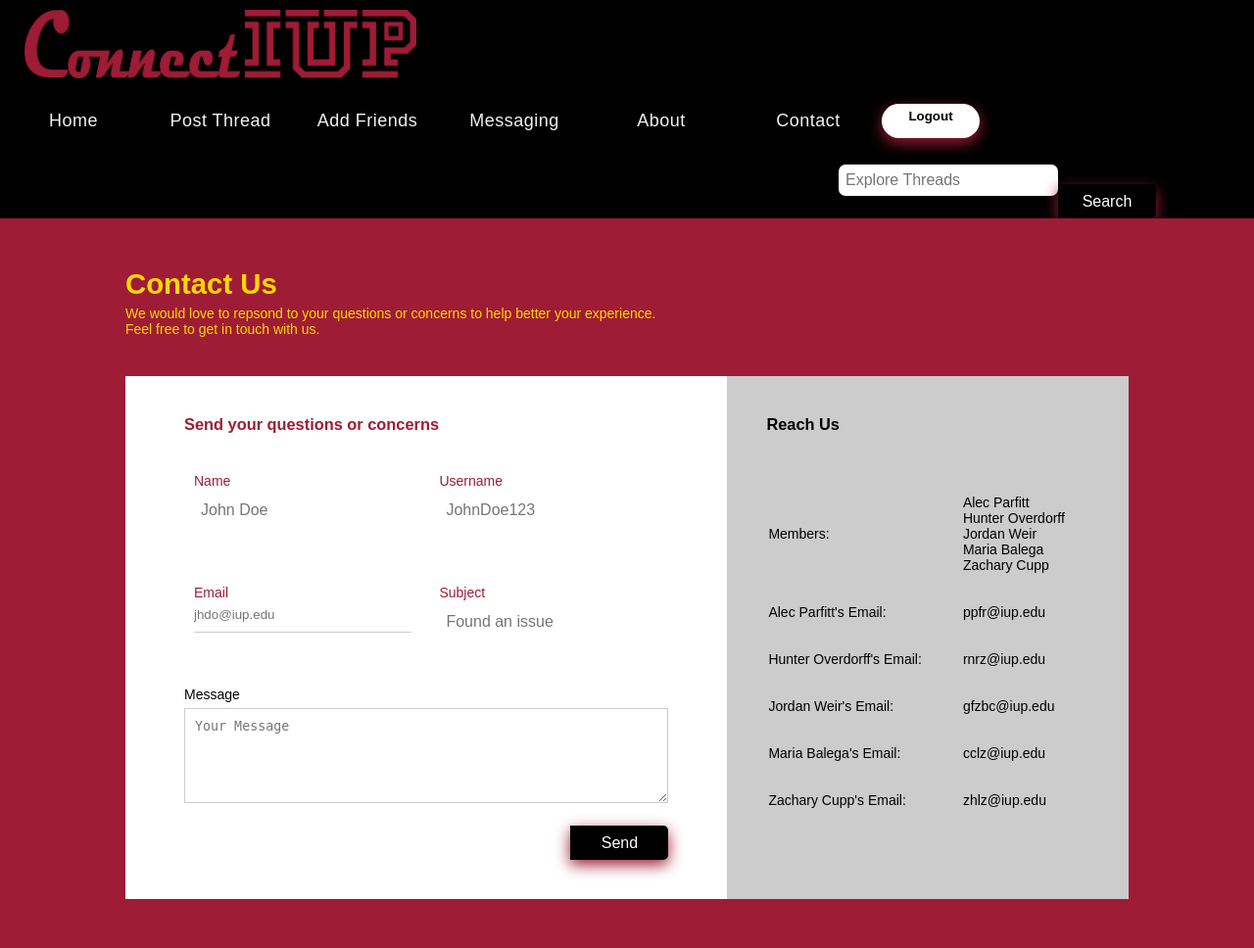
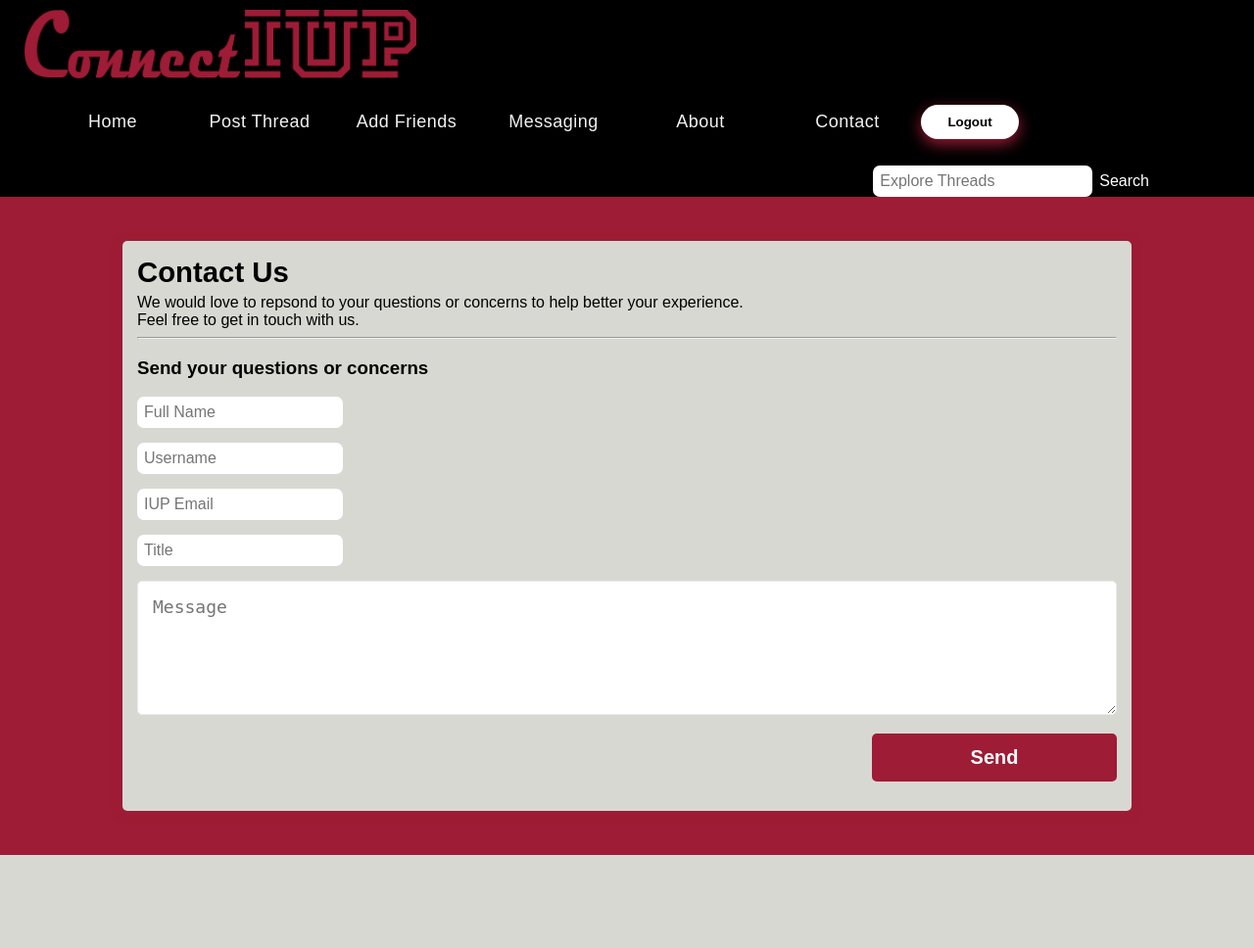
Before and after one commit to realmastercoder/connectiup, a PHP site: page /contact.html in a window 1280 px wide. Shown: the whole page at 98% size. After the commit the page ends 873 px from the top, so only its background shows below. Run offline with PHP 8.4, Linux system fonts and the light colour scheme.

Commit message:
cahnged styles

```diff
--- a/contact.html
+++ b/contact.html
@@ -3,105 +3,55 @@
     <head>
         <title>Contact Us</title>
         <link rel="stylesheet" href="css/contact.css">
-        <link rel="stylesheet" href="css/style.css">
         <link rel="stylesheet" href="css/home.css">
-        <link rel="stylesheet" href="css/post_page.css">
         <link rel="stylesheet" href="css/button.css">
     </head>
     <body>
         <div id="banner">
             <img src="images/LogoConnectIUP.png" style="width: 400px;">
         </div>
-          <nav class="menu">
+        <nav class ="menu">
             <ul>
                 <li><a href='homepage.php'> Home</a></li>
                 <li><a href='new_post.php'> Post Thread</a></li>
-              <li><a href='#'> Add Friends</a></li>
+                <li><a href='addfriends.php'> Add Friends</a></li>
                 <li><a href='#'> Messaging</a></li>
                 <li><a href='about.php'> About</a></li>
                 <li><a href='contact.html'> Contact</a></li>
                 <li><input type=button class="logout" onclick="window.location.href='logout.php'" value="Logout"></li>
             </ul>
-            <form class="search-form">
-              <input type="text" placeholder="Explore Threads">
+            <form class = "search-form">
+                <input type ="text" placeholder ="Explore Threads">
                 <button>Search</button>
             </form>
         </nav>
 
-        <div class="container">
+        <div class="box">
+            <div class="contentBox">
                 <h1>Contact Us</h1>
                 <p>We would love to repsond to your questions or concerns to help better your experience. <br> Feel free to get in touch with us.</p>
-            <div class="contact-box">
-                <div class="contact-left">
+                <hr>
                 <h3>Send your questions or concerns</h3>
                     <form>
-
                         <div class="input-row">
                             <div class="input-group">
-                                <label>Name</label>
-                                <input type="text" placeholder="John Doe">
+                                <input type="text" placeholder="Full Name">
                             </div>
                             <div class="input-group">
-                                <label>Username</label>
-                                <input type="text" placeholder="JohnDoe123">
+                                <input type="text" placeholder="Username">
                             </div>
                         </div>
                         <div class="input-row">
                             <div class="input-group">
-                                <label>Email</label>
-                                <input type="email" placeholder="jhdo@iup.edu">
+                                <input type="text" placeholder="IUP Email">
                             </div>
                             <div class="input-group">
-                                <label>Subject</label>
-                                <input type="text" placeholder="Found an issue">
+                                <input type="text" placeholder="Title">
                             </div>
                         </div>
-
-                        <label>Message</label>
-                        <textarea rows="5" placeholder="Your Message"></textarea>
-
+                        <textarea rows="5" placeholder="Message"></textarea>
                         <button type="submit">Send</button>
-
                     </form>
-                </div>
-
-                <div class="contact-right">
-                    <h3>Reach Us</h3>
-
-
-                    <table>
-                        <tr>
-                            <td>Members:</td>
-                            <td>Alec Parfitt<br>
-                            Hunter Overdorff<br>
-                            Jordan Weir<br>
-                            Maria Balega<br>
-                            Zachary Cupp
-                            </td>
-                        </tr>
-                        <tr>
-                            <td>Alec Parfitt's Email:</td>
-                            <td>ppfr@iup.edu</td>
-                        </tr>
-                        <tr>
-                            <td>Hunter Overdorff's Email:</td>
-                            <td>rnrz@iup.edu</td>
-                        </tr>
-                        <tr>
-                            <td>Jordan Weir's Email:</td>
-                            <td>gfzbc@iup.edu</td>
-                        </tr>
-                        <tr>
-                            <td>Maria Balega's Email:</td>
-                            <td>cclz@iup.edu</td>
-                        </tr>
-                        <tr>
-                            <td>Zachary Cupp's Email:</td>
-                            <td>zhlz@iup.edu</td>
-                        </tr>
-
-                    </table>
-
                 </div>
             </div>
         </div>
--- a/css/contact.css
+++ b/css/contact.css
@@ -1,91 +1,78 @@
-*{
+body {
+    padding: 0;
     margin: 0;
-    padding: 0;
-}
-
-body{
     background: #9e1c35;
-    font-size: 14px;
     font-family: Arial, Helvetica, sans-serif;
 }
-.container{
-    width: 80%;
-    margin: 50px auto;
+.box {
+    display: flex;
+    justify-content: center;
+    align-items: center;
+    width: 100%;
+    height: 84vh;
 }
-.contact-box{
-    background: #fff;
-    display: flex;
+.contentBox {
+    width: 1000px;
+    padding: 15px;
+    text-align: left;
+    border-radius: 5px;
+    background: #d8d8d3;
+    box-shadow: 0px 2px 10px 1px #9e1c35;
 }
-.contact-left{
-    flex-basis: 60%;
-    padding: 40px 60px;
+.contentBox textarea {
+    width: 100%;
+    margin-bottom: 15px;
+    padding: 15px;
+    font-size: 18px;
+    box-sizing: border-box;
+    border: 1px solid #eeebeb;
+    border-radius: 5px;
+    outline: none;
 }
-.contact-right{
-    flex-basis: 40%;
-    padding: 40px;
-    background: #ccc;
+.contentBox input {
+    width: 50%;
+    margin-bottom: 15px;
+    padding: 15px;
+    font-size: 18px;
+    box-sizing: border-box;
+    border: 1px solid #eeebeb;
+    border-radius: 5px;
+    outline: none;
 }
-h1{
-    color: gold;
-    margin-bottom: 10px;
+.contentBox input:hover {
+    box-shadow: 0px 0px 1px 1px #9e1c35;
 }
-.container p{
-    color: gold;
-    margin-bottom: 40px;
+.contentBox input:focus {
+    box-shadow: 0px 0px 1px 1px #7b162a;
 }
-.input-row{
-    display: flex;
-    justify-content: space-between;
-    color: #9e1c35;
-    margin-bottom: 40px;
+.contentBox textarea {
+    width: 100%;
+    margin-bottom: 15px;
+    padding: 15px;
+    font-size: 18px;
+    box-sizing: border-box;
+    border: 1px solid #eeebeb;
+    border-radius: 5px;
+    outline: none;
 }
-.input-row .input-group{
-    flex-basis: 45%;
-    padding: 10px;
+.contentBox textarea:hover {
+    box-shadow: 0px 0px 1px 1px #9e1c35;
 }
-input{
-    width: 100%;
+.contentBox textarea:focus {
+    box-shadow: 0px 0px 1px 1px #7b162a;
+}
+.contentBox button {
+    width: 25%;
+    margin-bottom: 15px;
+    color: #fff;
+    font-size: 20px;
+    font-weight: 600;
+    border-radius: 5px;
     border: none;
-    border-bottom: 1px solid #ccc;
-    outline: none;
-    padding-bottom: 10px;
+    padding: 13px 0;
+    cursor: pointer;
+    background: #9e1c35;
 }
-textarea{
-    width: 100%;
-    border: 1px solid #ccc;
-    outline: none;
-    padding: 10px;
-    box-sizing: border-box;
+.contentBox button:hover {
+    background: #7b162a;
 }
-label{
-    margin-bottom: 6px;
-    display: block;
-}
-button{
-    background: rgb(156, 28, 53);
-    width: 100px;
-    color: #fff;
-    border: none;
-    outline: none;
-    height: 35px;
-    border-radius: 30px;
-    margin-top: 20px;
-    box-shadow: 0px 5px 15px 0px rgba(156, 28, 53);
-}
-.contact-left h3{
-    color: #9e1c35;
-    font-weight: 600;
-    margin-bottom: 30px;
-}
-.contact-right h3{
-    font-weight: 600;
-    margin-bottom: 30px;
-}
-
-tr td:first-child{
-    padding-right: 40px;
-}
-
-tr td{
-    padding-top: 30px;
-}
```
Lines whose indentation alone changed are shown as unchanged.
